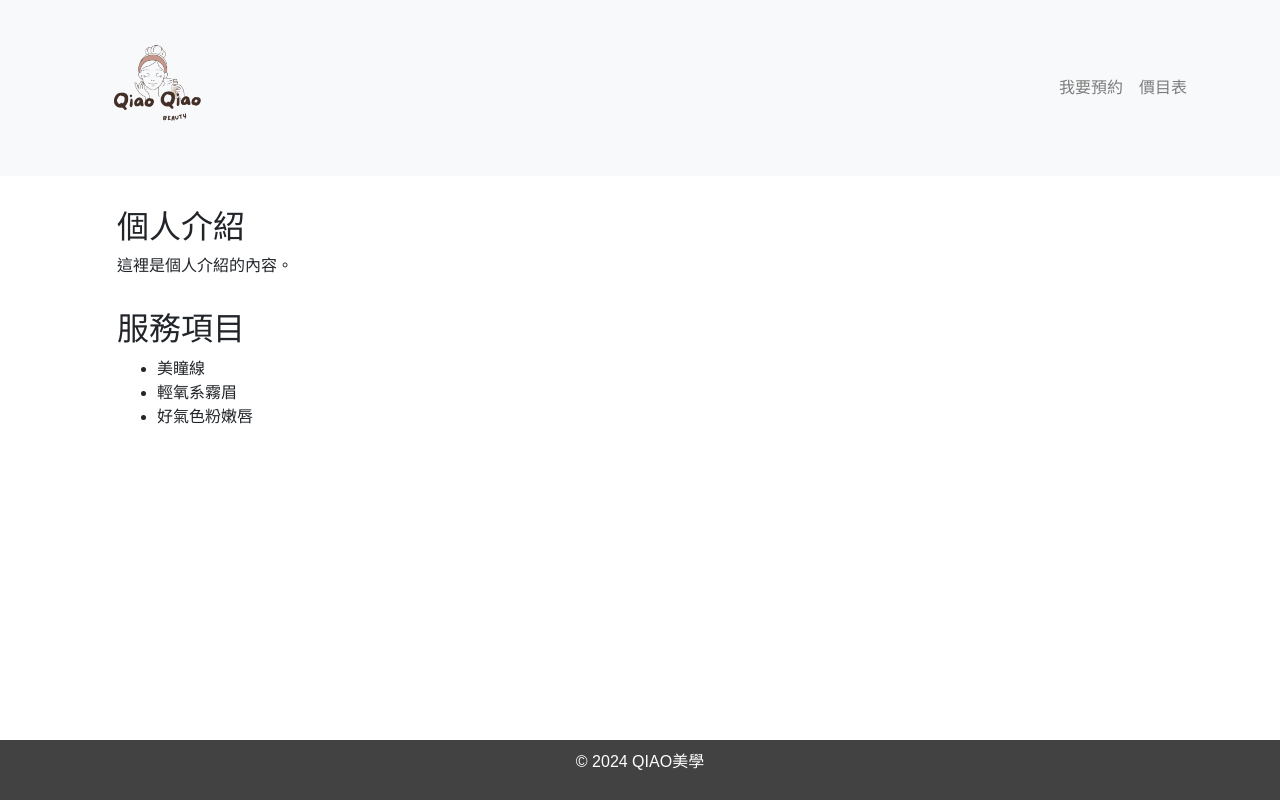
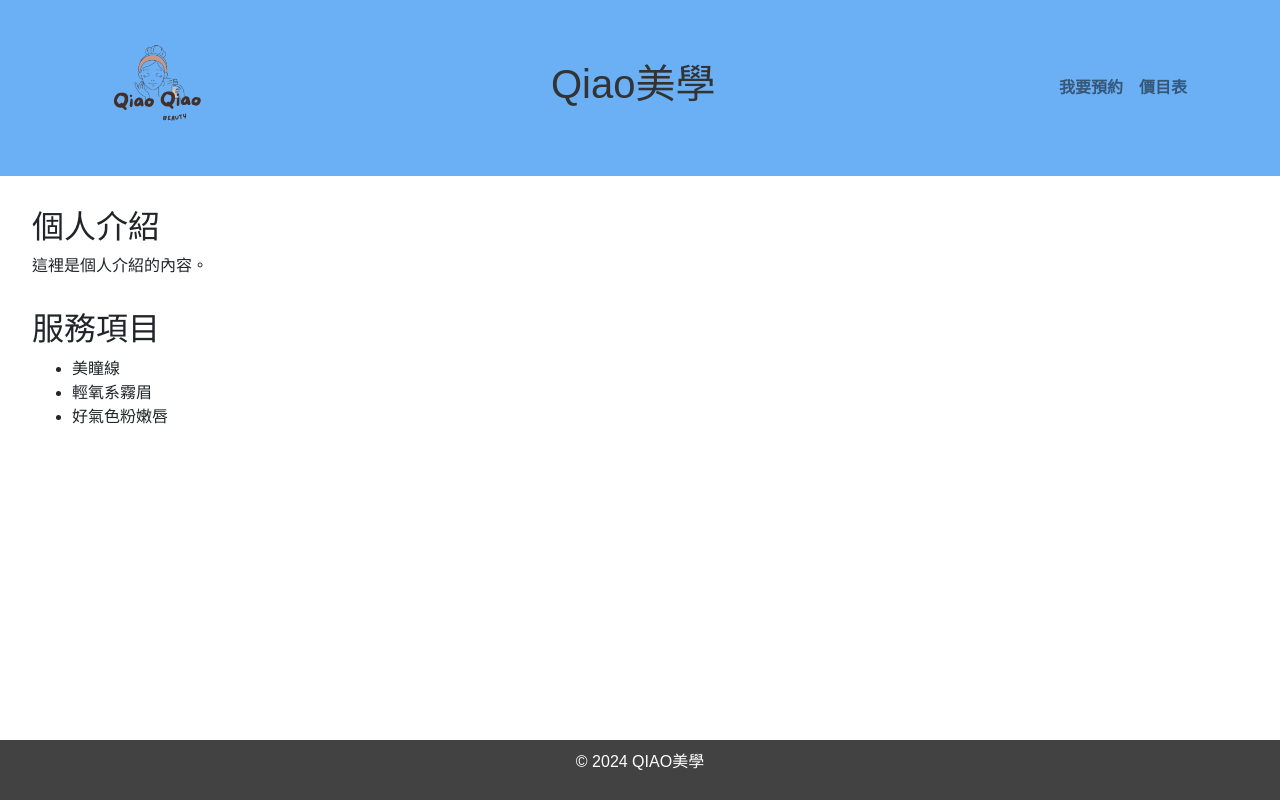
Before and after one commit to xu03xu03/day4, a plain HTML site: page index.html in a window 1280 px wide. Drawn offline with nearby package versions, Linux system fonts and the light colour scheme.

Commit message:
Update index.html

```diff
--- a/index.html
+++ b/index.html
@@ -15,16 +15,41 @@
             max-width: 150px;
             height: auto;
         }
+        header {
+            text-align: center; /* 文字置中 */
+            /*padding: 20px 0; /* 上下 padding */
+            /*background-color:#f8f9fa; /* header 背景色 */
+            background-color: #6bb0f5;
+        }
+        header h1 {
+            margin-left: 300px; /* 清除預設 margin */
+            color: #333; /* h1 標題顏色 */
+
+        }
+       /* .container{
+            display: flex;
+            justify-content: space-between;
+            align-items: center;
+            text-align: center; }/* 將大標題置中 */
+        .navbar {
+            background-color: #6bb0f5;} /* 背景色 */
+
+
     </style>
 </head>
 <body>
     <!-- 導覽列 Navbar 開始 -->
-    <nav class="navbar navbar-expand-lg navbar-light bg-light">
+    <header>
+
+    <nav class="navbar navbar-expand-lg navbar-light ">
+
         <div class="container">
             <!-- LOGO -->
             <a class="navbar-brand" href="#">
                 <img src="./img/logo.PNG" alt="Q美學">
             </a>
+            <h1>Qiao美學</h1>
+
             <!-- 導覽列折疊按鈕 -->
             <button class="navbar-toggler" type="button" data-toggle="collapse" data-target="#navbarNav" aria-controls="navbarNav" aria-expanded="false" aria-label="Toggle navigation">
                 <span class="navbar-toggler-icon"></span>
@@ -34,19 +59,20 @@
                 <ul class="navbar-nav">
                     <!-- 導覽連結 - 我要預約 -->
                     <li class="nav-item">
-                        <a class="nav-link" href="./beauty2.html">我要預約</a>
+                        <a class="nav-link" href="./beauty2.html"><strong>我要預約</strong></a>
                     </li>
                     <!-- 導覽連結 - 價目表 -->
                     <li class="nav-item">
-                        <a class="nav-link" href="#price">價目表</a>
+                        <a class="nav-link" href="#price"><strong>價目表</strong></a>
                     </li>
                 </ul>
             </div>
         </div>
     </nav>
+    </header>
     <!-- 導覽列 Navbar 結束 -->
 
-    <div class="container">
+    <div class="con">
         <main>
             <section id="intro">
                 <h2>個人介紹</h2>
```
